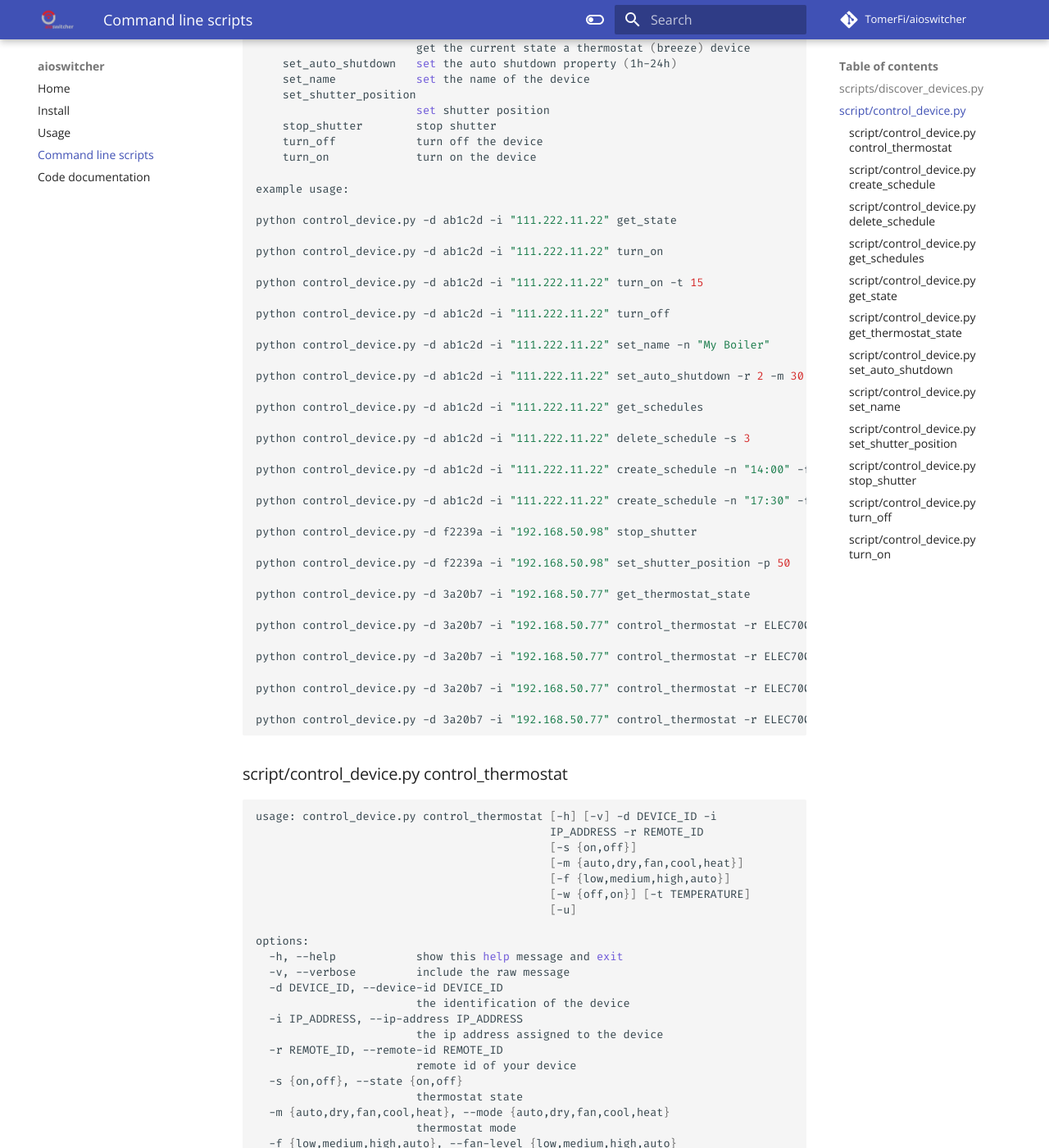
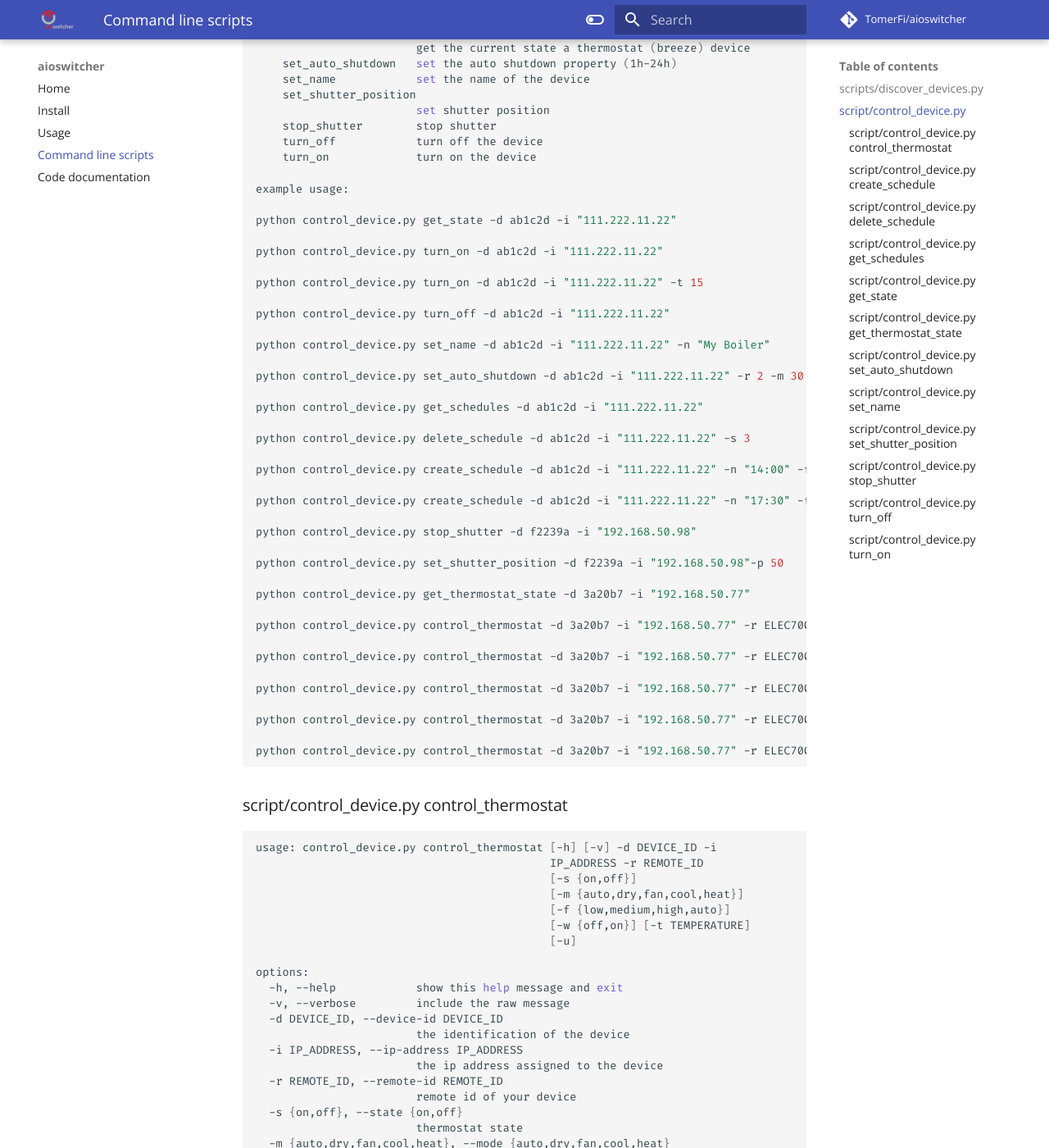
Before and after one commit to TomerFi/aioswitcher, an MkDocs documentation site: the page built from docs/scripts.md, in a window 1280 px wide and 1400 px high, scrolled down 1598 px. Shown: the whole window at 82% size. Built offline with MkDocs 1.6.1 and Material for MkDocs 9.7.7, drawn with Linux system fonts in a browser that asks for light colours; comment, search, counter and statistics services are not loaded.

Commit message:
docs: update control_device script examples (#578)
Signed-off-by: thecode <levyshay1@gmail.com>

Signed-off-by: thecode <levyshay1@gmail.com>

````diff
--- a/docs/scripts.md
+++ b/docs/scripts.md
@@ -87,39 +87,41 @@ subcommands:
 
 example usage:
 
-python control_device.py -d ab1c2d -i "111.222.11.22" get_state
+python control_device.py get_state -d ab1c2d -i "111.222.11.22"
 
-python control_device.py -d ab1c2d -i "111.222.11.22" turn_on
+python control_device.py turn_on -d ab1c2d -i "111.222.11.22"
 
-python control_device.py -d ab1c2d -i "111.222.11.22" turn_on -t 15
+python control_device.py turn_on -d ab1c2d -i "111.222.11.22" -t 15
 
-python control_device.py -d ab1c2d -i "111.222.11.22" turn_off
+python control_device.py turn_off -d ab1c2d -i "111.222.11.22"
 
-python control_device.py -d ab1c2d -i "111.222.11.22" set_name -n "My Boiler"
+python control_device.py set_name -d ab1c2d -i "111.222.11.22" -n "My Boiler"
 
-python control_device.py -d ab1c2d -i "111.222.11.22" set_auto_shutdown -r 2 -m 30
+python control_device.py set_auto_shutdown -d ab1c2d -i "111.222.11.22" -r 2 -m 30
 
-python control_device.py -d ab1c2d -i "111.222.11.22" get_schedules
+python control_device.py get_schedules -d ab1c2d -i "111.222.11.22"
 
-python control_device.py -d ab1c2d -i "111.222.11.22" delete_schedule -s 3
+python control_device.py delete_schedule -d ab1c2d -i "111.222.11.22" -s 3
 
-python control_device.py -d ab1c2d -i "111.222.11.22" create_schedule -n "14:00" -f "14:30"
+python control_device.py create_schedule -d ab1c2d -i "111.222.11.22" -n "14:00" -f "14:30"
 
-python control_device.py -d ab1c2d -i "111.222.11.22" create_schedule -n "17:30" -f "18:30" -w Sunday Monday Friday
+python control_device.py create_schedule -d ab1c2d -i "111.222.11.22" -n "17:30" -f "18:30" -w Sunday Monday Friday
 
-python control_device.py -d f2239a -i "192.168.50.98" stop_shutter
+python control_device.py stop_shutter -d f2239a -i "192.168.50.98"
 
-python control_device.py -d f2239a -i "192.168.50.98" set_shutter_position -p 50
+python control_device.py set_shutter_position -d f2239a -i "192.168.50.98"-p 50
 
-python control_device.py -d 3a20b7 -i "192.168.50.77" get_thermostat_state
+python control_device.py get_thermostat_state -d 3a20b7 -i "192.168.50.77"
 
-python control_device.py -d 3a20b7 -i "192.168.50.77" control_thermostat -r ELEC7001 -s on
+python control_device.py control_thermostat -d 3a20b7 -i "192.168.50.77" -r ELEC7001 -s on
 
-python control_device.py -d 3a20b7 -i "192.168.50.77" control_thermostat -r ELEC7001 -m cool -f high -t 24
+python control_device.py control_thermostat -d 3a20b7 -i "192.168.50.77" -r ELEC7001 -m cool -f high -t 24
 
-python control_device.py -d 3a20b7 -i "192.168.50.77" control_thermostat -r ELEC7001 -m dry
+python control_device.py control_thermostat -d 3a20b7 -i "192.168.50.77" -r ELEC7001 -m cool -f high -t 24 -u
 
-python control_device.py -d 3a20b7 -i "192.168.50.77" control_thermostat -r ELEC7001 -s off
+python control_device.py control_thermostat -d 3a20b7 -i "192.168.50.77" -r ELEC7001 -m dry
+
+python control_device.py control_thermostat -d 3a20b7 -i "192.168.50.77" -r ELEC7001 -s off
 ```
 
 ### script/control_device.py control_thermostat
````
Also changed, not shown: 1 other file.
